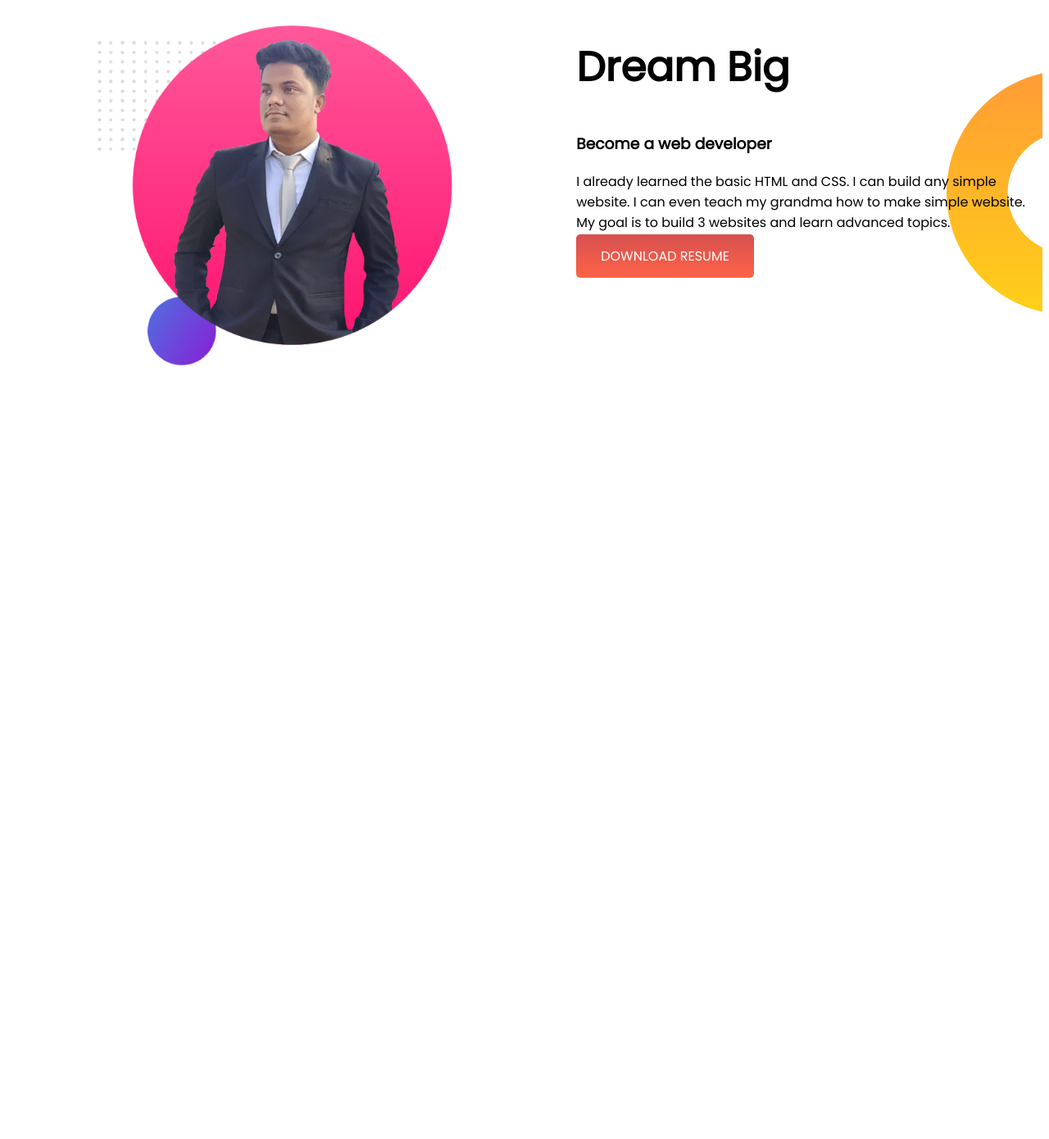
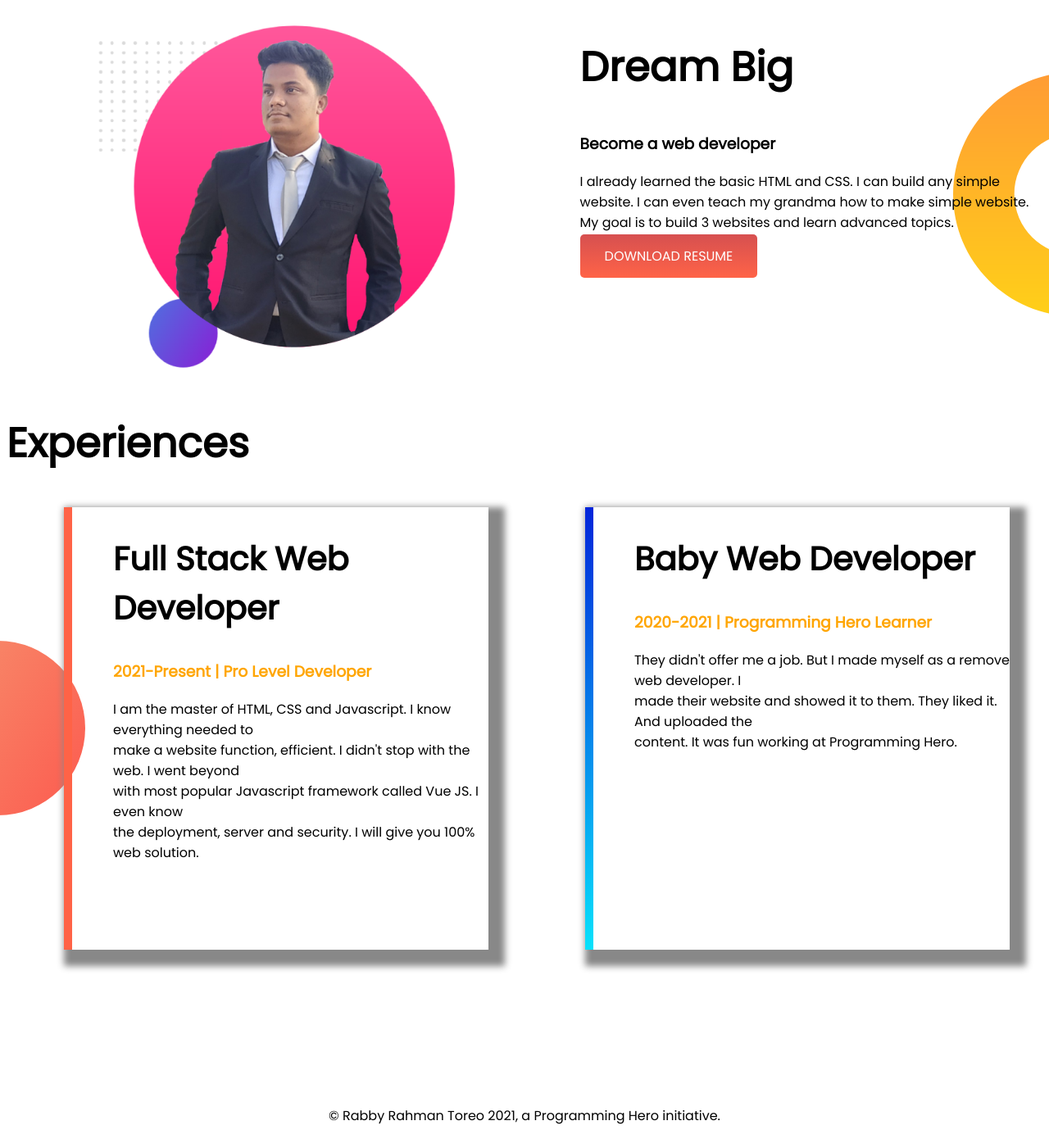
Before and after one commit to Reazour-Rahman/Rabby_Rahman, a plain HTML site: page index.html in a window 1280 px wide. Shown: the part 522-1912 px from the top of the page at 82% size. Before the commit the page ends 997 px from the top, so only its background shows below. Drawn offline with Linux system fonts and the light colour scheme.

Commit message:
Everything added

```diff
--- a/index.html
+++ b/index.html
@@ -37,6 +37,24 @@
             <a class="button" target="blank" href="https://github.com/Reazour-Rahman/Rabby_Rahman">DOWNLOAD RESUME</a>
         </div>
     </section>
+    <h1 class="mg">Experiences</h1>
+    <section class="Box">
+
+        <div class="shadow">
+            <h1 class="size">Full Stack Web Developer</h1>
+            <h3>2021-Present | Pro Level Developer</h3>
+            <p>I am the master of HTML, CSS and Javascript. I know everything needed to<br>make a website function, efficient. I didn't stop with the web. I went beyond<br>with most popular Javascript framework called Vue JS. I even know<br>the deployment,
+                server and security. I will give you 100% web solution.</p>
+        </div>
+        <div id="blue" class="shadow ">
+            <h1 class="size ">Baby Web Developer</h1>
+            <h3>2020-2021 | Programming Hero Learner</h3>
+            <p>They didn't offer me a job. But I made myself as a remove web developer. I<br>made their website and showed it to them. They liked it. And uploaded the<br>content. It was fun working at Programming Hero.</p>
+        </div>
+    </section>
+    <div class="copyright ">
+        <p>© Rabby Rahman Toreo 2021, a Programming Hero initiative.</p>
+    </div>
 </body>
 
 </html>
--- a/style.css
+++ b/style.css
@@ -54,6 +54,46 @@
         background-image: url(images/dream-bg.png);
         background-repeat: no-repeat;
         background-position: right;
+        margin-right: -8px;
     }
 
-    .half-width img {}
+    .shadow h3 {
+        color: orange;
+    }
+
+    .mg {
+        margin-bottom: 0;
+    }
+
+    .shadow {
+        width: 50%;
+        box-shadow: 10px 10px 8px 10px #888888;
+        margin: 40px;
+        padding: 0px 0px 90px 50px;
+        margin-left: 78px;
+        border-left: 10px solid tomato;
+    }
+
+    .size {
+        font-size: 40px;
+    }
+
+    .half-width .shadow p {
+        line-height: 1.9;
+    }
+
+    .copyright {
+        text-align: center;
+        margin-top: 150px;
+    }
+
+    .Box {
+        background-image: url(images/exp-bg.png);
+        background-repeat: no-repeat;
+        background-position: left center;
+        margin-left: -8px;
+    }
+
+    #blue {
+        border-image: linear-gradient(#0210d6, #09f7ff) 50;
+    }
```
